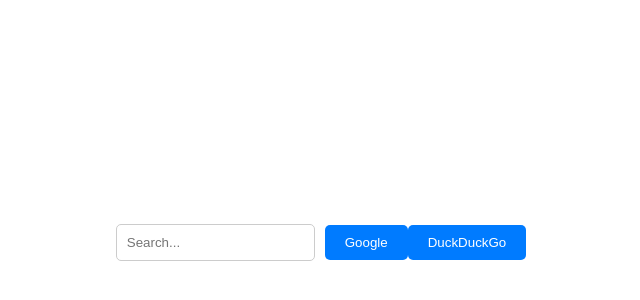
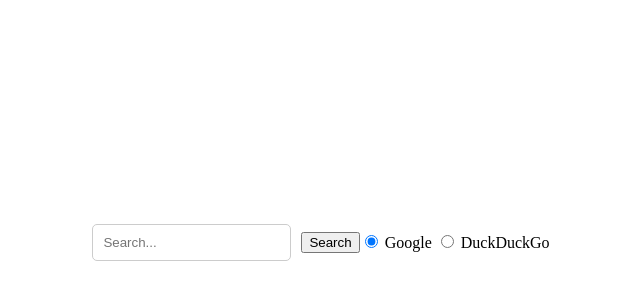
Before and after one commit to adamjatim/search-bar, a plain HTML site: page index.html in a window 1280 px wide. Shown: the part 166-466 px from the top of the page, without its empty margins (319-959 px from the left). Drawn offline with Linux system fonts and the light colour scheme.

Commit message:
update html

```diff
--- a/index.html
+++ b/index.html
@@ -8,11 +8,16 @@
     <div class="search-bar">
       <form id="search-form" action="">
         <input id="search-input" type="text" placeholder="Search...">
-        <button id="google-search-btn" type="submit">Google</button>
-        <button id="ddg-search-btn" type="submit">DuckDuckGo</button>
+        <button id="search-btn" type="submit">Search</button>
+        <div id="search-engine-select">
+          <input type="radio" id="google-radio" name="search-engine" value="google" checked>
+          <label for="google-radio">Google</label>
+          <input type="radio" id="ddg-radio" name="search-engine" value="ddg">
+          <label for="ddg-radio">DuckDuckGo</label>
+        </div>
       </form>
     </div>
 
-    <script src="script.js"></script>
+    <script src="search.js"></script>
   </body>
 </html>
```
